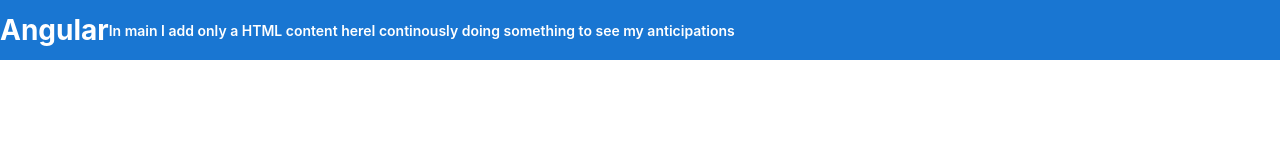
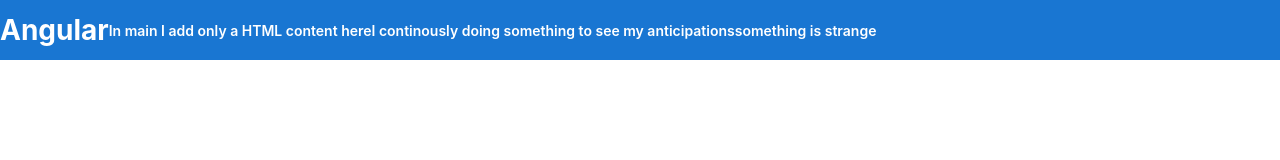
Before and after one commit to salczii/basics-ang, an Angular app: page / in a window 1280 px wide. Shown: the top 160 px of the page. Built offline with nearby package versions, Linux system fonts and the light colour scheme.

Commit message:
again because something is working strange

```diff
--- a/src/app/app.component.html
+++ b/src/app/app.component.html
@@ -273,4 +273,5 @@
   <h1 class="title">Angular</h1>
   <p>In main I add only a HTML content here</p>
   <p>I continously doing something to see my anticipations</p>
+  <p>something is strange</p>
 </div>
```
